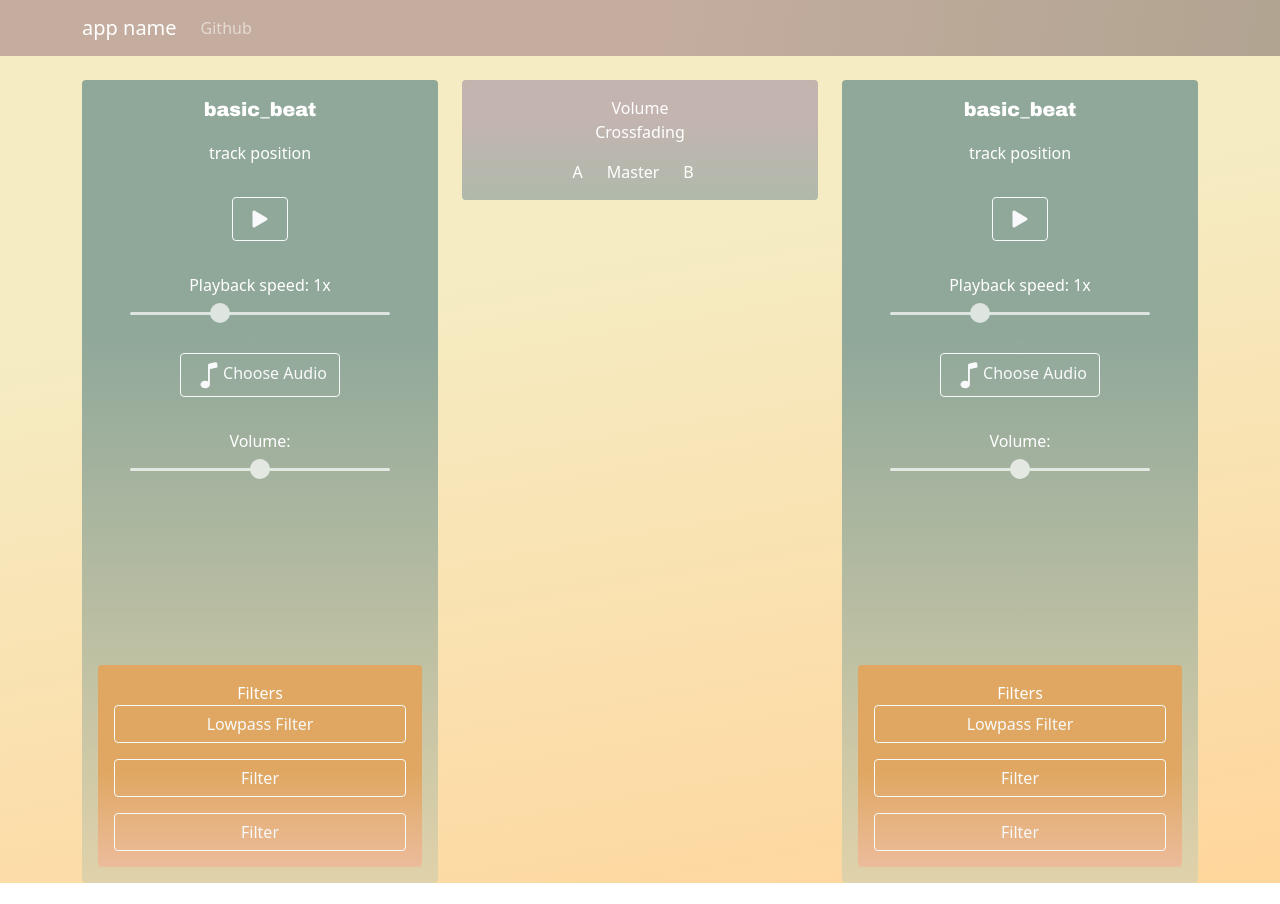
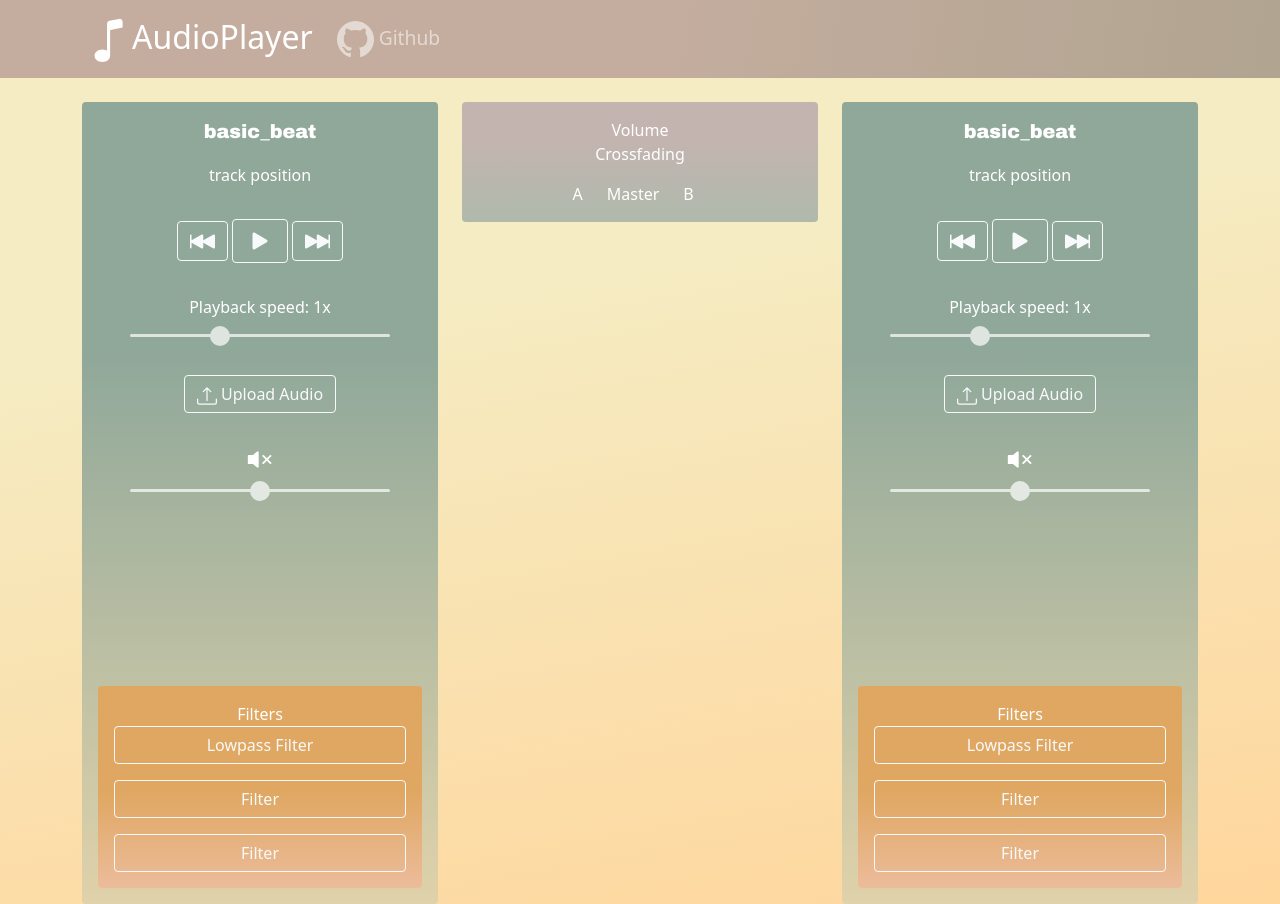
Before and after one commit to LuckyLuke16/audiovideo22, a React (Create React App) app: page / in a window 1280 px wide. Before the commit the page ends 883 px from the top, so only its background shows below. Built offline with nearby package versions, Linux system fonts and the light colour scheme.

Commit message:
- added icons for overall design

```diff
--- a/src/App.css
+++ b/src/App.css
@@ -27,7 +27,9 @@
 .navbar-default {
     background: linear-gradient(100deg, rgba(196,173,158,1) 52%, rgba(177,164,145,1) 100%);
     color: white;
-
+}
+#appTitle {
+  font-size: 2em;
 }
 .container{
   background: none !important;
@@ -51,7 +53,7 @@
 .upload {
   opacity: 0;
   position: absolute;
-  left: 0;
+  left: 10%;
   cursor: pointer;
 }
 p {
@@ -95,3 +97,6 @@ p {
   background: #ffffff;
   cursor: pointer;
 }
+#Github {
+  font-size: larger;
+}
--- a/src/App.js
+++ b/src/App.js
@@ -2,6 +2,7 @@ import './App.css';
 import Audio from './Audio.js';
 import 'bootstrap/dist/css/bootstrap.min.css';
 import { Container, Navbar, Nav, Row, Col, Card, Stack, Button } from 'react-bootstrap';
+import {Github, MusicNote} from "react-bootstrap-icons";
 import React from 'react';
 
 function App() {
@@ -9,11 +10,11 @@ function App() {
     <div className="App">
       <Navbar bg="dark" variant="dark" expand="sm">
         <Container>
-          <Navbar.Brand href="#home">app name</Navbar.Brand>
+          <Navbar.Brand id="appTitle" href="#home"><MusicNote size="50"/>AudioPlayer</Navbar.Brand>
           <Navbar.Toggle aria-controls="basic-navbar-nav" />
           <Navbar.Collapse id="basic-navbar-nav">
             <Nav className="me-auto">
-              <Nav.Link href="#link">Github</Nav.Link>
+              <Nav.Link id="Github" href="https://github.com/LuckyLuke16/audiovideo22"><Github size="37"/>    Github</Nav.Link>
             </Nav>
           </Navbar.Collapse>
         </Container>
--- a/src/Audio.js
+++ b/src/Audio.js
@@ -1,7 +1,8 @@
 import React from "react";
 import {Button} from "react-bootstrap";
-import {MusicNote, PauseBtn, PauseFill, PlayFill} from "react-bootstrap-icons";
+import {PauseBtn, PauseFill, PlayFill, Bell, SkipBackwardFill,SkipForwardFill, Upload,VolumeMuteFill, VolumeUpFill,VolumeDownFill, VolumeOffFill} from "react-bootstrap-icons";
 import Filter from "./Filter";
+
 
 export default class Audio extends React.Component {
   constructor(props) {
@@ -9,7 +10,6 @@ export default class Audio extends React.Component {
     this.analyzerCanvas = React.createRef();
     this.volumeSlider = React.createRef();
     this.playbackSpeedSlider = React.createRef();
-    this.playPause = true;
     this.state = {
         songPath: process.env.PUBLIC_URL + "basic_beat.wav",
         audioElementNumber: props.value,
@@ -37,8 +37,14 @@ export default class Audio extends React.Component {
         <p>{this.state.trackName}</p>
         <div className="cardItems">track position</div>
         <div className="cardItems">
+            <Button variant="outline-light" >
+                <SkipBackwardFill size="25"/>
+            </Button>{" "}
             <Button variant="outline-light" onClick={() => this.handlePlayPause()}>
                 {playPauseIcon}
+            </Button>{" "}
+            <Button variant="outline-light" >
+                <SkipForwardFill size="25"/>
             </Button>{" "}
         </div>
         <div className="cardItems">
@@ -64,12 +70,15 @@ export default class Audio extends React.Component {
               accept=".wav,.mp3,.ogg"
               onChange={() => this.handleFileUpload()}
             />
-            {<MusicNote size="30" />}Choose Audio
+            {<Upload size="20" />}  Upload Audio
           </Button>{" "}
         </div>
         <div className="cardItems">
             <div>
-            <p2>Volume:</p2>
+            <div> <VolumeMuteFill size="29"></VolumeMuteFill>
+
+            </div>
+
             </div>
           <input
             type="range"
```
